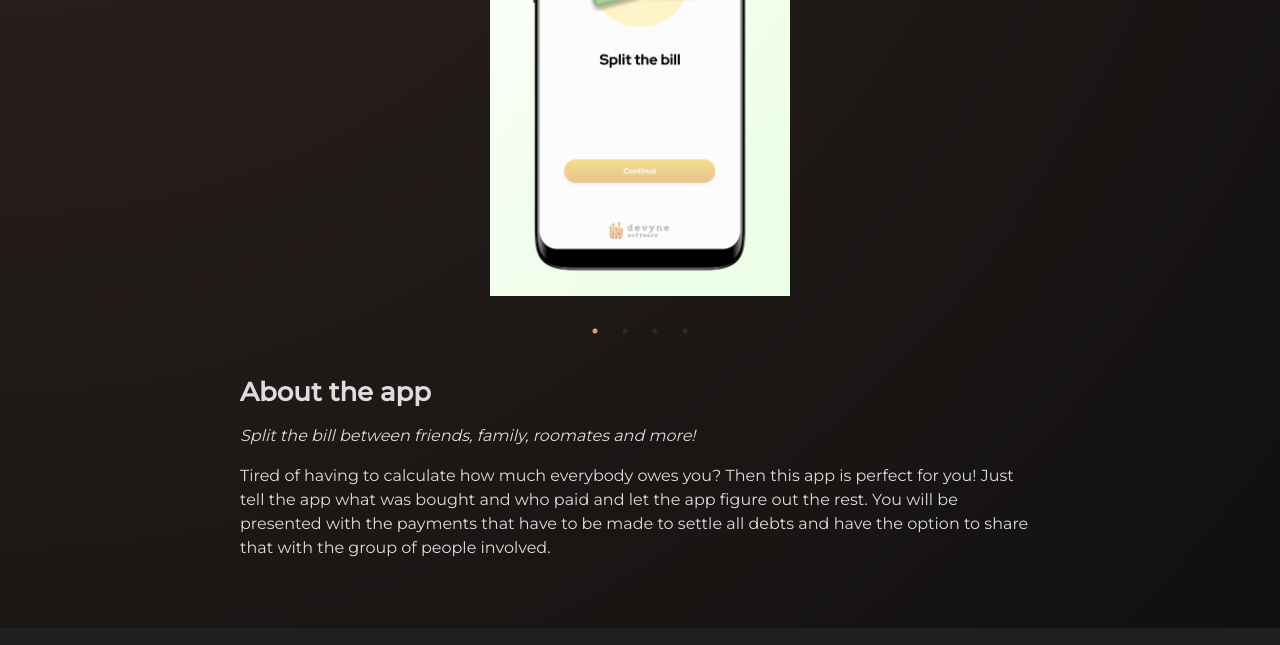
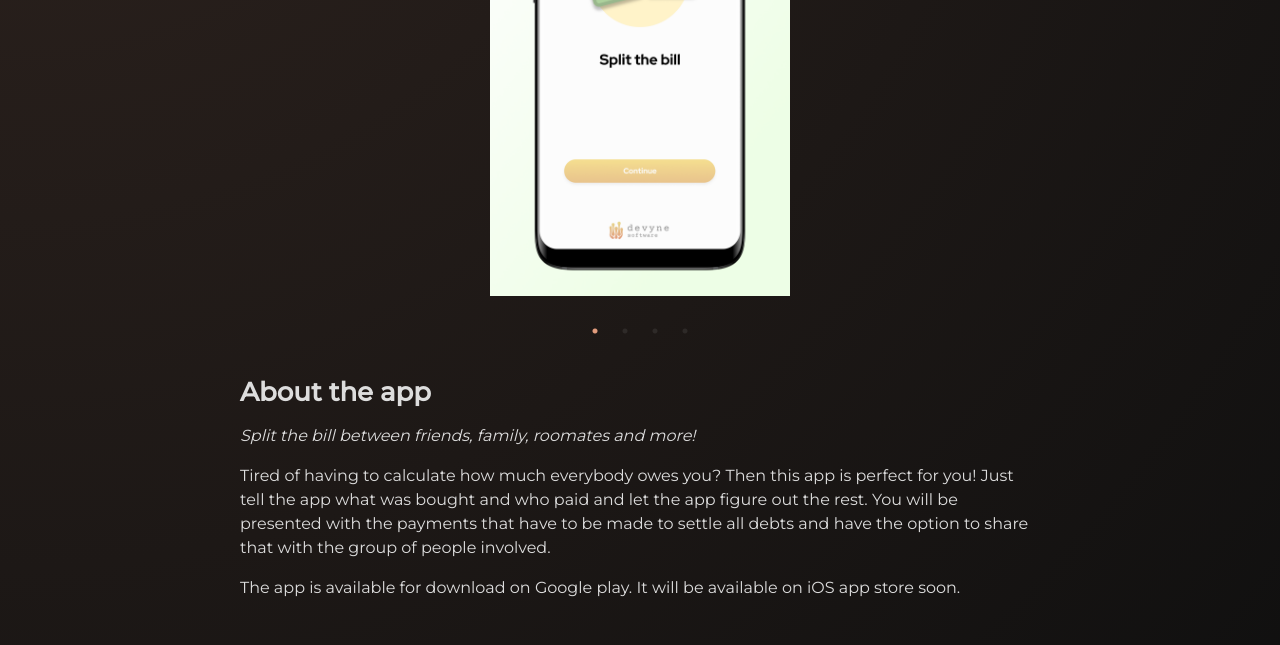
Before and after one commit to TheEggHealer/devyne-web, a Gatsby site: page /projects/split-the-bill in a window 1280 px wide. Shown: the part 590-1235 px from the top of the page. Built offline with nearby package versions, Linux system fonts and the light colour scheme; Gatsby itself is replaced by a stand-in of ours.

Commit message:
Update split-the-bill.md

```diff
--- a/src/projects/split-the-bill.md
+++ b/src/projects/split-the-bill.md
@@ -20,3 +20,5 @@ images: projects/split_the_bill
 _Split the bill between friends, family, roomates and more!_
 
 Tired of having to calculate how much everybody owes you? Then this app is perfect for you! Just tell the app what was bought and who paid and let the app figure out the rest. You will be presented with the payments that have to be made to settle all debts and have the option to share that with the group of people involved.
+
+The app is available for download on [Google play](https://play.google.com/store/apps/details?id=se.devyne.split_the_bill). It will be available on iOS app store soon.
```
